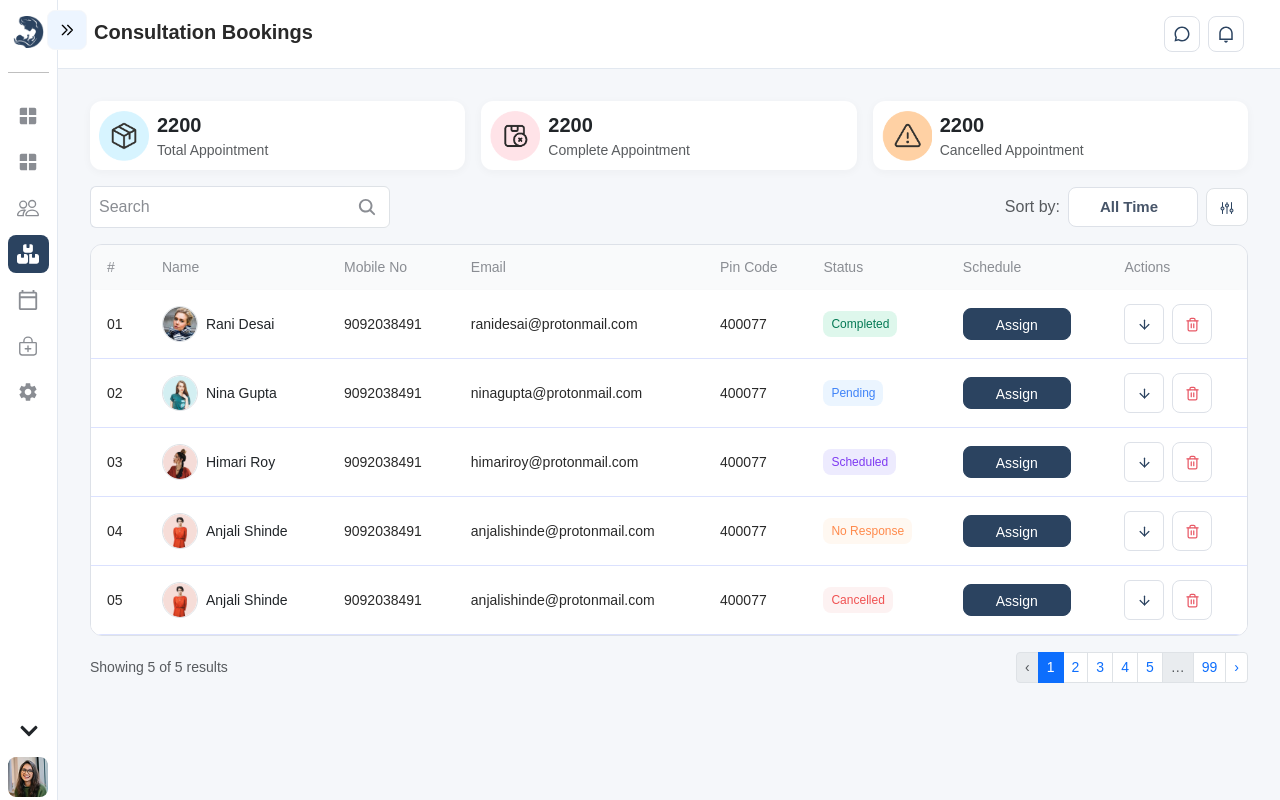
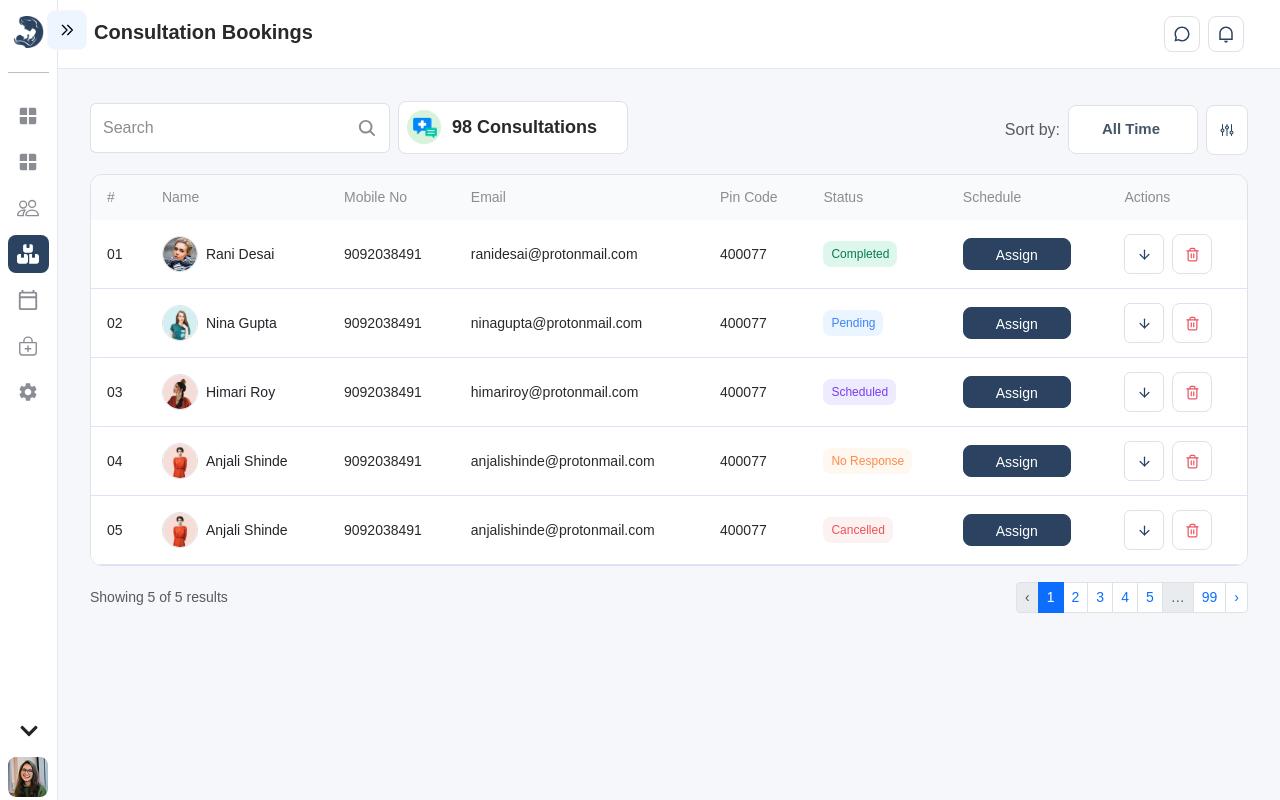
Before and after one commit to PranayTechnocomet/maiacare-doctor-inhouse-fe, a Next.js app: page /inventory in a window 1280 px wide. Built offline with nearby package versions, Linux system fonts and the light colour scheme.

Commit message:
add consultation

```diff
--- a/src/components/Inventory.tsx
+++ b/src/components/Inventory.tsx
@@ -19,6 +19,7 @@ import { LuTrash2, LuArrowDown } from "react-icons/lu";
 import AppointmentSummaryCards from "@/components/layout/AppointmentSummaryCards";
 import Link from "next/link";
 import AssignScheduleModal from "@/components/layout/AssignScheduleModal"; // adjust path
+import woman from "@/assets/images/woman.png";
 
 
 // const statusColor: Record<string, string> = {
@@ -191,12 +192,13 @@ export default function Inventory() {
     return (
         <div className="">
             {/* Summary Cards */}
-            <AppointmentSummaryCards target="inventory" />
+            {/* <AppointmentSummaryCards target="inventory" /> */}
 
             {/* Search and Filter */}
-            <div className="d-flex justify-content-between align-items-center flex-wrap mb-2">
+            <div className="d-flex justify-content-between align-items-center flex-wrap mb-3">
+                <div className="d-flex align-items-center gap-2 mb-1 Consultations-image">
                     {/* Search Input */}
-                <InputGroup className="mb-2 custom-search-group">
+                    <InputGroup className=" custom-search-group">
                         <Form.Control
                             placeholder="Search"
                             className="custom-search-input"
@@ -206,8 +208,16 @@ export default function Inventory() {
                         </InputGroup.Text>
                     </InputGroup>
 
+                    <div className="border custom-filter-button p-2" style={{ display: "flex", gap: "10px", }}>
+                        <Image src={woman} alt="Total" className="img-fluid women-image" />
+                        <div style={{ display: 'flex', alignItems: 'center', width: '190px' }}>
+                            <div className="Consultations-book">98 Consultations</div>
+                        </div>
+                    </div>
+                </div>
+
                 {/* Sort + Filter */}
-                <div className="d-flex align-items-center gap-2 mb-2">
+                <div className="d-flex align-items-center gap-2">
                     <span className="text-muted small short-by">Sort by:</span>
                     <Form.Select className="custom-sort-select">
                         <option>All Time</option>
@@ -219,6 +229,8 @@ export default function Inventory() {
                         <PiSlidersDuotone />
                     </Button>
                 </div>
+
+
             </div>
             {/* Assign Schedule Modal */}
             <AssignScheduleModal
--- a/src/style/Consultation.css
+++ b/src/style/Consultation.css
@@ -7,7 +7,7 @@
     color: #8A8D93;
     box-shadow: none !important;
     border-color: #DDE1E8 !important;
-    padding: 8px;
+    padding: 12px;
 }
 
 .custom-search-input::placeholder {
@@ -33,7 +33,7 @@
     font-size: 15px;
     box-shadow: none !important;
     border-color: #DDE1E8 !important;
-    padding: 8px;
+    padding: 12px;
     text-align: center;
     border-radius: 8px;
 }
@@ -42,6 +42,8 @@
     color: #2B4360;
     background-color: white;
     border-radius: 8px;
+    padding:12px;
+
 }
 
 .short-by {
--- a/src/style/font.css
+++ b/src/style/font.css
@@ -347,6 +347,12 @@
     }
 }
 
+@media (max-width: 767px) {
+    .Consultations-image {
+        flex-wrap: wrap;
+    }
+}
+
 /* Optional: Smaller devices like phones (e.g., 575px and below) */
 @media (max-width: 575px) {
     .maiacare-input-field-label {
@@ -538,3 +544,9 @@
     padding: 4px 8px;
     border-radius: 4px;
 }
+
+.Consultations-book {
+    font-weight: 600;
+    font-size: 18px;
+    color: #292929;
+}
--- a/src/style/globals.css
+++ b/src/style/globals.css
@@ -96,3 +96,7 @@ body::-webkit-scrollbar {
   height: 32px;
   border-radius: 8px;
 }
+.women-image {
+  height: 35px;
+  width: 35px;
+}
```
Also changed, not shown: src/assets/images/woman.png (added). Lines whose indentation alone changed are shown as unchanged.
